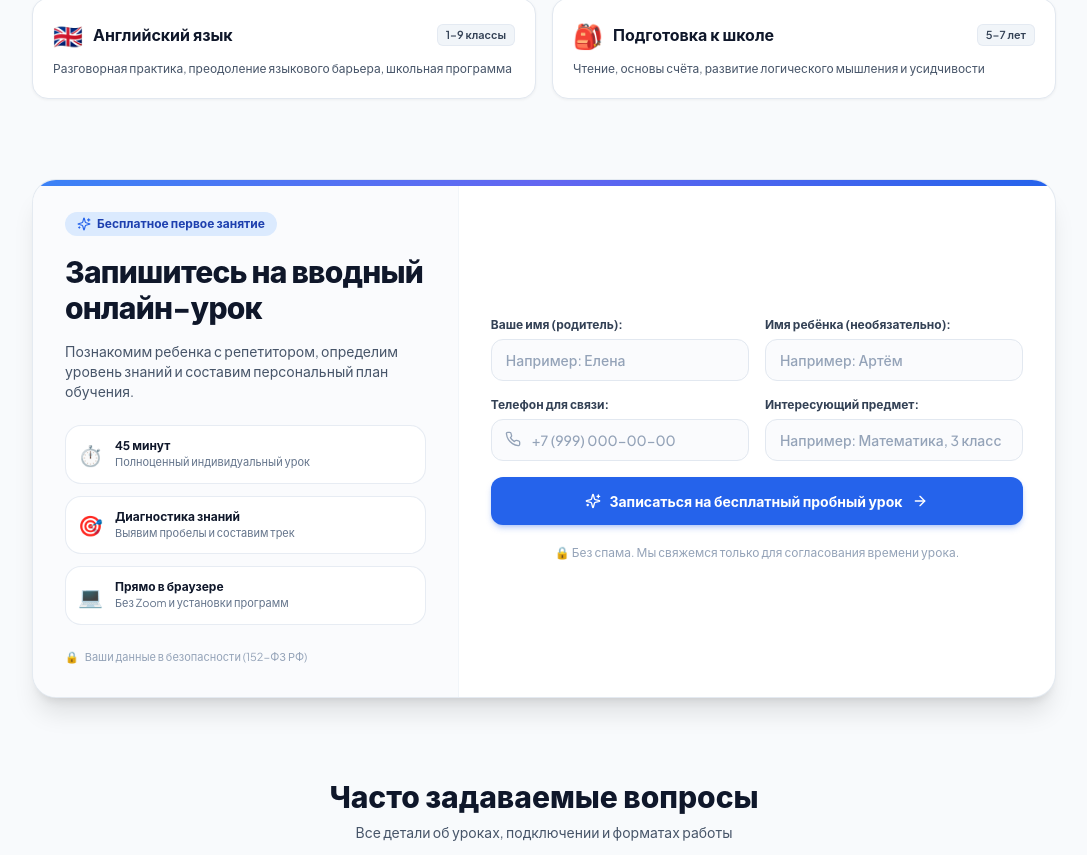
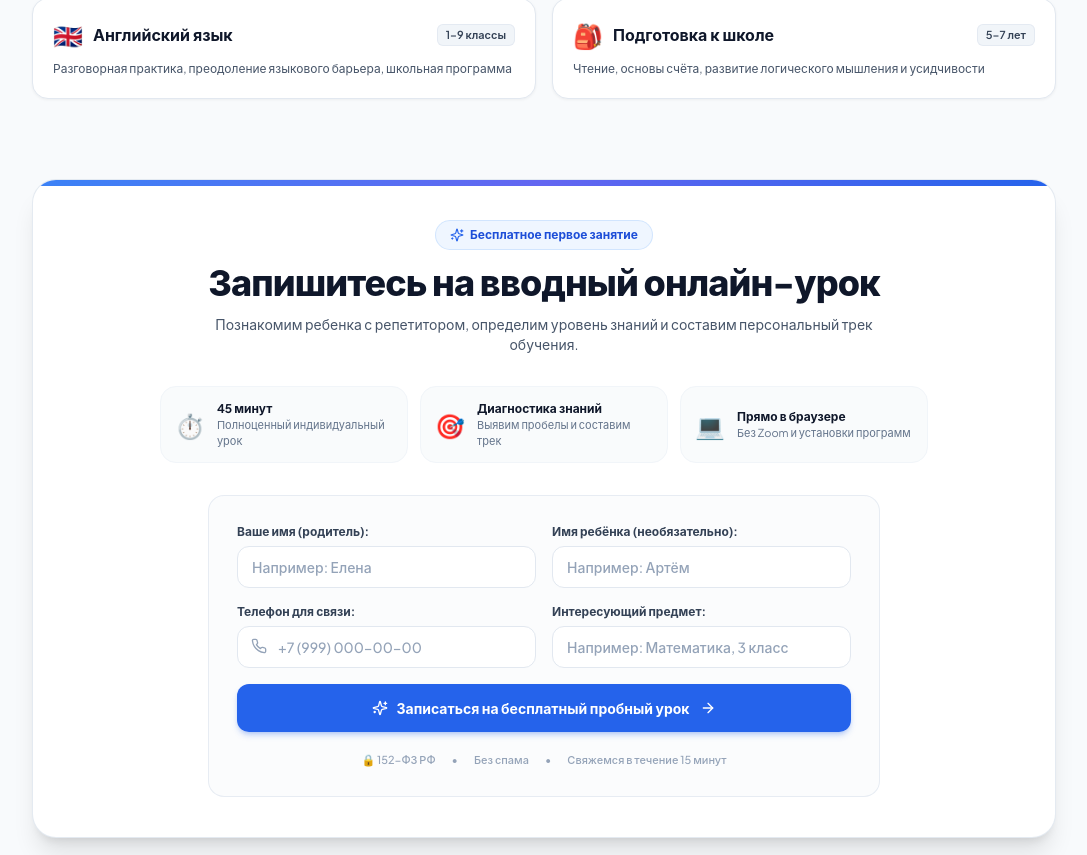
Before and after one commit to GreMZaa/ayda-umnichka, a Next.js app: page / in a window 1280 px wide. Shown: the part 2065-2920 px from the top of the page, without its empty margins (96-1183 px from the left). Built offline with nearby package versions, Linux system fonts and the light colour scheme; no server answers.

Commit message:
fix(trial): add scroll-margin-top offset and polish symmetrical trial card layout

```diff
--- a/src/app/globals.css
+++ b/src/app/globals.css
@@ -6,6 +6,10 @@
 
 :root {
   --font-main: 'Plus Jakarta Sans', -apple-system, BlinkMacSystemFont, 'Segoe UI', Roboto, sans-serif;
+}
+
+html {
+  scroll-behavior: smooth;
 }
 
 body {
--- a/src/app/page.tsx
+++ b/src/app/page.tsx
@@ -388,7 +388,7 @@ export default function HomePage() {
       </section>
 
       {/* 3. ИНТЕРАКТИВНЫЕ ЛИЧНЫЕ КАБИНЕТЫ (ТОЛЬКО УЧЕНИК И РОДИТЕЛЬ) */}
-      <section id="cabinets" className="max-w-5xl mx-auto space-y-6">
+      <section id="cabinets" className="max-w-5xl mx-auto space-y-6 scroll-mt-28 sm:scroll-mt-32">
         <div className="text-center space-y-2">
           <span className="text-xs font-bold uppercase tracking-wider text-slate-500">
             Личные кабинеты
@@ -447,7 +447,7 @@ export default function HomePage() {
       </section>
 
       {/* 4. НАПРАВЛЕНИЯ ЗАНЯТИЙ */}
-      <section id="subjects" className="max-w-5xl mx-auto space-y-6">
+      <section id="subjects" className="max-w-5xl mx-auto space-y-6 scroll-mt-28 sm:scroll-mt-32">
         <div className="text-center space-y-2">
           <h2 className="text-2xl sm:text-3xl font-extrabold text-slate-900 tracking-tight leading-[1.2]">
             Предметы и программы занятий
@@ -483,27 +483,27 @@ export default function HomePage() {
       </section>
 
       {/* 5. ФОРМА ЗАПИСИ НА БЕСПЛАТНЫЙ ПРОБНЫЙ УРОК */}
-      <section id="trial" className="max-w-5xl mx-auto">
-        <div className="bg-white rounded-3xl border border-slate-200/90 shadow-xl overflow-hidden relative">
+      <section id="trial" className="max-w-5xl mx-auto scroll-mt-28 sm:scroll-mt-32">
+        <div className="bg-white rounded-3xl border border-slate-200/90 shadow-xl overflow-hidden relative p-6 sm:p-10">
           {/* Декоративная подсветка сверху */}
           <div className="absolute top-0 left-0 right-0 h-1.5 bg-gradient-to-r from-blue-500 via-indigo-500 to-blue-600" />
 
-          <div className="grid grid-cols-1 lg:grid-cols-12">
-            {/* Левая колонка: Описание и преимущества первого урока */}
-            <div className="lg:col-span-5 p-6 sm:p-8 bg-slate-50/70 border-b lg:border-b-0 lg:border-r border-slate-100 flex flex-col justify-between space-y-6">
-              <div className="space-y-4">
-                <span className="inline-flex items-center gap-1.5 px-3 py-1 rounded-full bg-blue-100 text-blue-800 text-xs font-bold">
+          {/* Заголовок по центру */}
+          <div className="text-center max-w-2xl mx-auto space-y-3 mb-8">
+            <span className="inline-flex items-center gap-1.5 px-3.5 py-1.5 rounded-full bg-blue-50 border border-blue-200/60 text-blue-700 text-xs font-bold">
               <Sparkles className="w-3.5 h-3.5 text-blue-600" />
               <span>Бесплатное первое занятие</span>
             </span>
-                <h2 className="text-2xl sm:text-3xl font-extrabold text-slate-900 tracking-tight leading-[1.2]">
+            <h2 className="text-2xl sm:text-3xl lg:text-4xl font-extrabold text-slate-900 tracking-tight leading-tight">
               Запишитесь на вводный онлайн-урок
             </h2>
             <p className="text-xs sm:text-sm text-slate-600 leading-relaxed">
-                  Познакомим ребенка с репетитором, определим уровень знаний и составим персональный план обучения.
+              Познакомим ребенка с репетитором, определим уровень знаний и составим персональный трек обучения.
             </p>
+          </div>
 
-                <div className="space-y-3 pt-2">
+          {/* 3 преимущества в ряд */}
+          <div className="grid grid-cols-1 sm:grid-cols-3 gap-3 max-w-3xl mx-auto mb-8">
             {[
               { icon: "⏱️", title: "45 минут", desc: "Полноценный индивидуальный урок" },
               { icon: "🎯", title: "Диагностика знаний", desc: "Выявим пробелы и составим трек" },
@@ -511,34 +511,27 @@ export default function HomePage() {
             ].map((item, idx) => (
               <div
                 key={idx}
-                      className="p-3 rounded-2xl bg-white border border-slate-200/80 flex items-center gap-3"
+                className="p-3.5 rounded-2xl bg-slate-50/80 border border-slate-100 flex items-center gap-3 text-left transition hover:bg-slate-100/70"
               >
-                      <span className="text-xl">{item.icon}</span>
+                <span className="text-2xl shrink-0">{item.icon}</span>
                 <div>
                   <div className="font-bold text-xs text-slate-900">{item.title}</div>
-                        <div className="text-[11px] text-slate-500">{item.desc}</div>
+                  <div className="text-[11px] text-slate-500 leading-snug">{item.desc}</div>
                 </div>
               </div>
             ))}
           </div>
+
+          {/* Форма записи */}
+          <div className="max-w-2xl mx-auto">
+            {leadSuccess ? (
+              <div className="text-center py-10 space-y-3 bg-emerald-50/70 rounded-2xl border border-emerald-200 p-8 shadow-xs">
+                <div className="w-14 h-14 bg-emerald-100 text-emerald-600 rounded-full flex items-center justify-center mx-auto shadow-xs">
+                  <CheckCircle2 className="w-7 h-7" />
                 </div>
-
-              <p className="text-[11px] text-slate-400 flex items-center gap-1.5">
-                <span>🔒</span>
-                <span>Ваши данные в безопасности (152-ФЗ РФ)</span>
-              </p>
-            </div>
-
-            {/* Правая колонка: Форма */}
-            <div className="lg:col-span-7 p-6 sm:p-8 flex flex-col justify-center">
-              {leadSuccess ? (
-                <div className="text-center py-8 space-y-3 bg-emerald-50/60 rounded-2xl border border-emerald-200 p-6">
-                  <div className="w-12 h-12 bg-emerald-100 text-emerald-600 rounded-full flex items-center justify-center mx-auto shadow-xs">
-                    <CheckCircle2 className="w-6 h-6" />
-                  </div>
-                  <h3 className="font-bold text-lg text-emerald-950">Заявка успешно отправлена!</h3>
-                  <p className="text-xs sm:text-sm text-emerald-800 max-w-md mx-auto">
-                    Наш методист свяжется с вами в течение 15 минут, чтобы согласовать удобный день и время для бесплатного урока.
+                <h3 className="font-bold text-xl text-emerald-950">Заявка успешно отправлена!</h3>
+                <p className="text-xs sm:text-sm text-emerald-800 max-w-md mx-auto leading-relaxed">
+                  Наш методист свяжется с вами в течение 15 минут, чтобы согласовать удобный день и время для бесплатного занятия.
                 </p>
                 <button
                   onClick={() => setLeadSuccess(false)}
@@ -548,7 +541,7 @@ export default function HomePage() {
                 </button>
               </div>
             ) : (
-                <form onSubmit={handleLeadSubmit} className="space-y-4">
+              <form onSubmit={handleLeadSubmit} className="bg-slate-50/60 p-6 sm:p-7 rounded-2xl border border-slate-200/80 space-y-4">
                 <div className="grid grid-cols-1 sm:grid-cols-2 gap-4">
                   <div>
                     <label className="block text-xs font-bold text-slate-700 mb-1.5">
@@ -560,7 +553,7 @@ export default function HomePage() {
                       value={leadParentName}
                       onChange={(e) => setLeadParentName(e.target.value)}
                       placeholder="Например: Елена"
-                        className="w-full px-3.5 py-2.5 rounded-xl border border-slate-200 bg-slate-50/70 hover:bg-slate-50 focus:bg-white text-xs sm:text-sm text-slate-900 font-medium focus:outline-none focus:border-blue-600 focus:ring-1 focus:ring-blue-600 transition placeholder:text-slate-400"
+                      className="w-full px-3.5 py-2.5 rounded-xl border border-slate-200 bg-white hover:border-slate-300 focus:bg-white text-xs sm:text-sm text-slate-900 font-medium focus:outline-none focus:border-blue-600 focus:ring-1 focus:ring-blue-600 transition placeholder:text-slate-400 shadow-xs"
                     />
                   </div>
 
@@ -573,7 +566,7 @@ export default function HomePage() {
                       value={leadChildName}
                       onChange={(e) => setLeadChildName(e.target.value)}
                       placeholder="Например: Артём"
-                        className="w-full px-3.5 py-2.5 rounded-xl border border-slate-200 bg-slate-50/70 hover:bg-slate-50 focus:bg-white text-xs sm:text-sm text-slate-900 font-medium focus:outline-none focus:border-blue-600 focus:ring-1 focus:ring-blue-600 transition placeholder:text-slate-400"
+                      className="w-full px-3.5 py-2.5 rounded-xl border border-slate-200 bg-white hover:border-slate-300 focus:bg-white text-xs sm:text-sm text-slate-900 font-medium focus:outline-none focus:border-blue-600 focus:ring-1 focus:ring-blue-600 transition placeholder:text-slate-400 shadow-xs"
                     />
                   </div>
                 </div>
@@ -592,10 +585,10 @@ export default function HomePage() {
                         onChange={handlePhoneChange}
                         onBlur={handlePhoneBlur}
                         placeholder="+7 (999) 000-00-00"
-                          className={`w-full pl-10 pr-3.5 py-2.5 rounded-xl border text-xs sm:text-sm font-medium focus:outline-none transition placeholder:text-slate-400 ${
+                        className={`w-full pl-10 pr-3.5 py-2.5 rounded-xl border text-xs sm:text-sm font-medium focus:outline-none transition placeholder:text-slate-400 shadow-xs ${
                           phoneError
                             ? "border-rose-400 bg-rose-50/30 text-rose-900 focus:border-rose-600 focus:ring-1 focus:ring-rose-600"
-                              : "border-slate-200 bg-slate-50/70 hover:bg-slate-50 focus:bg-white text-slate-900 focus:border-blue-600 focus:ring-1 focus:ring-blue-600"
+                            : "border-slate-200 bg-white hover:border-slate-300 focus:bg-white text-slate-900 focus:border-blue-600 focus:ring-1 focus:ring-blue-600"
                         }`}
                       />
                     </div>
@@ -617,7 +610,7 @@ export default function HomePage() {
                       value={leadSubject}
                       onChange={(e) => setLeadSubject(e.target.value)}
                       placeholder="Например: Математика, 3 класс"
-                        className="w-full px-3.5 py-2.5 rounded-xl border border-slate-200 bg-slate-50/70 hover:bg-slate-50 focus:bg-white text-xs sm:text-sm text-slate-900 font-medium focus:outline-none focus:border-blue-600 focus:ring-1 focus:ring-blue-600 transition placeholder:text-slate-400"
+                      className="w-full px-3.5 py-2.5 rounded-xl border border-slate-200 bg-white hover:border-slate-300 focus:bg-white text-xs sm:text-sm text-slate-900 font-medium focus:outline-none focus:border-blue-600 focus:ring-1 focus:ring-blue-600 transition placeholder:text-slate-400 shadow-xs"
                     />
                   </div>
                 </div>
@@ -632,18 +625,21 @@ export default function HomePage() {
                   <ArrowRight className="w-4 h-4 ml-0.5" />
                 </button>
 
-                  <p className="text-xs text-slate-400 text-center pt-1">
-                    🔒 Без спама. Мы свяжемся только для согласования времени урока.
-                  </p>
+                <div className="flex flex-wrap items-center justify-center gap-x-4 gap-y-1 text-[11px] text-slate-400 text-center pt-1 font-medium">
+                  <span>🔒 152-ФЗ РФ</span>
+                  <span>•</span>
+                  <span>Без спама</span>
+                  <span>•</span>
+                  <span>Свяжемся в течение 15 минут</span>
+                </div>
               </form>
             )}
-            </div>
           </div>
         </div>
       </section>
 
       {/* 6. ОТВЕТЫ НА ЧАСТЫЕ ВОПРОСЫ (FAQ) */}
-      <section id="faq" className="max-w-5xl mx-auto space-y-6">
+      <section id="faq" className="max-w-5xl mx-auto space-y-6 scroll-mt-28 sm:scroll-mt-32">
         <div className="text-center space-y-2">
           <h2 className="text-2xl sm:text-3xl font-extrabold text-slate-900">
             Часто задаваемые вопросы
```
Lines whose indentation alone changed are shown as unchanged.
